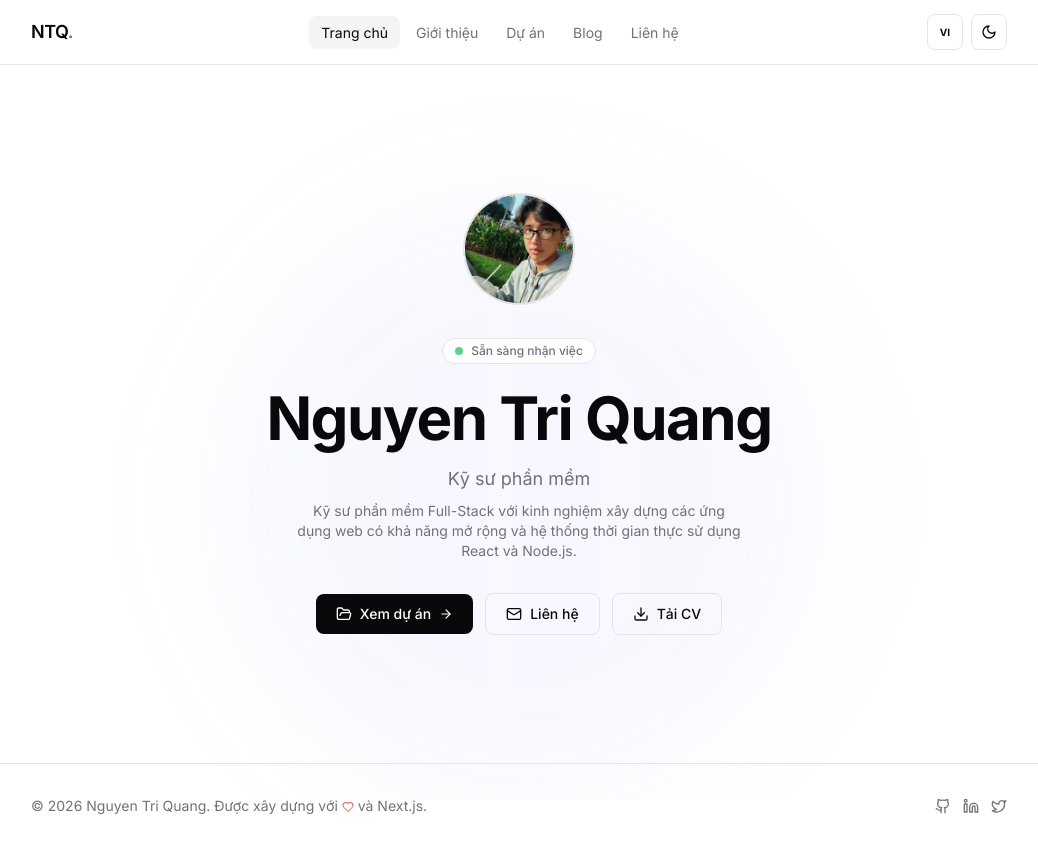
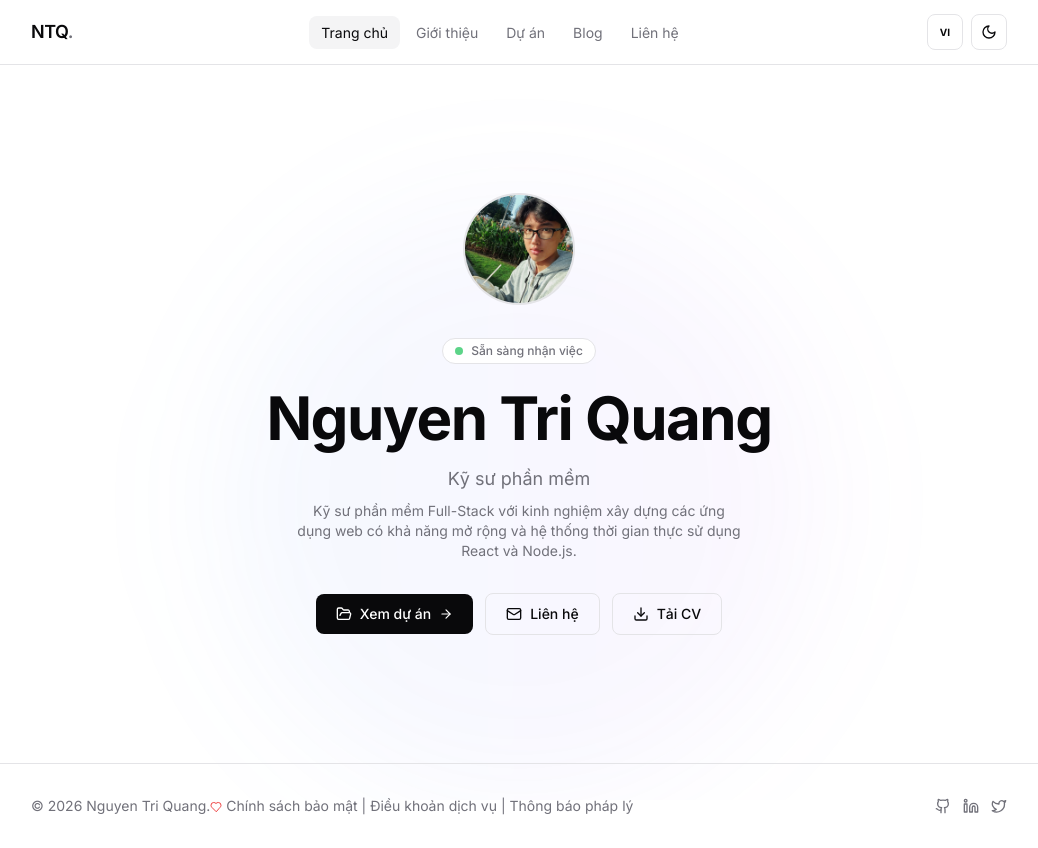
Before and after one commit to NgTrQuang/profile_me, a Next.js app: page / in a window 1280 px wide. Shown: the whole page, without its empty margins (121-1159 px from the left). Built offline with nearby package versions, Linux system fonts and the light colour scheme.

Commit message:
add legal-info-center

```diff
--- a/src/components/Footer.tsx
+++ b/src/components/Footer.tsx
@@ -12,8 +12,16 @@ export default function Footer() {
     <footer className="border-t border-border">
       <div className="mx-auto max-w-5xl px-6 py-8 flex flex-col sm:flex-row items-center justify-between gap-4">
         <p className="text-sm text-muted-foreground">
-          &copy; {currentYear} {SITE_CONFIG.name}. {t.footer.builtWith}{' '}
-          <Heart className="inline w-3 h-3 text-red-500" /> {t.footer.and}
+          &copy; {currentYear} {SITE_CONFIG.name}.
+          <a
+            href="href=https://legal-info-center.vercel.app"
+            target="_blank"
+            rel="noopener noreferrer"
+            className="text-muted-foreground hover:text-foreground transition-colors"
+            aria-label="legal-info-center"
+          >
+            <Heart className="inline w-3 h-3 text-red-500" /> {t.footer.and}
+          </a>
         </p>
         <div className="flex items-center gap-3">
           <a
--- a/src/lib/i18n/en.ts
+++ b/src/lib/i18n/en.ts
@@ -72,7 +72,7 @@ const en: Translations = {
   // Footer
   footer: {
     builtWith: 'Built with',
-    and: 'and Next.js.',
+    and: 'Privacy Policy | Terms of Service | Legal Notice',
   },
 
   // Command palette
--- a/src/lib/i18n/vi.ts
+++ b/src/lib/i18n/vi.ts
@@ -70,7 +70,7 @@ const vi = {
   // Footer
   footer: {
     builtWith: 'Được xây dựng với',
-    and: 'và Next.js.',
+    and: 'Chính sách bảo mật | Điều khoản dịch vụ | Thông báo pháp lý',
   },
 
   // Command palette
```
Also changed, not shown: package.json (+9 -9 lines), 1 other file (tests, documents, lock files or other folders).
